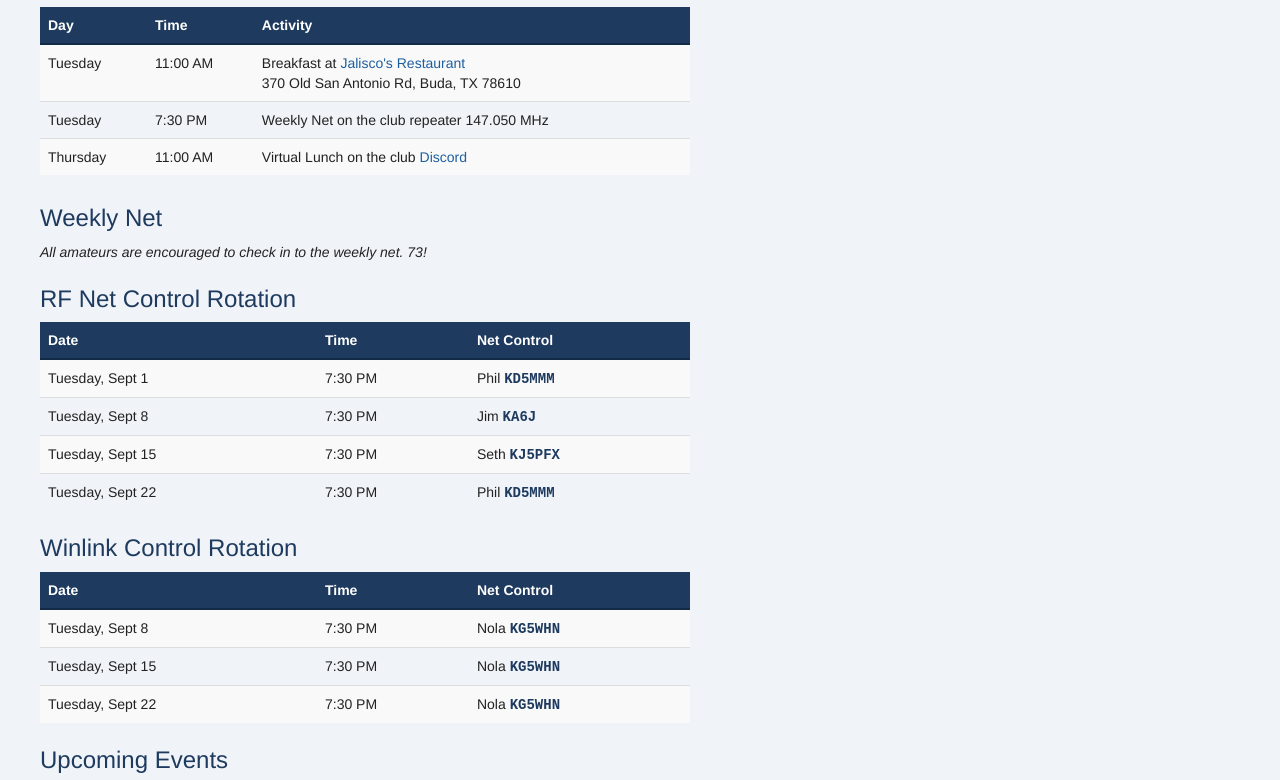
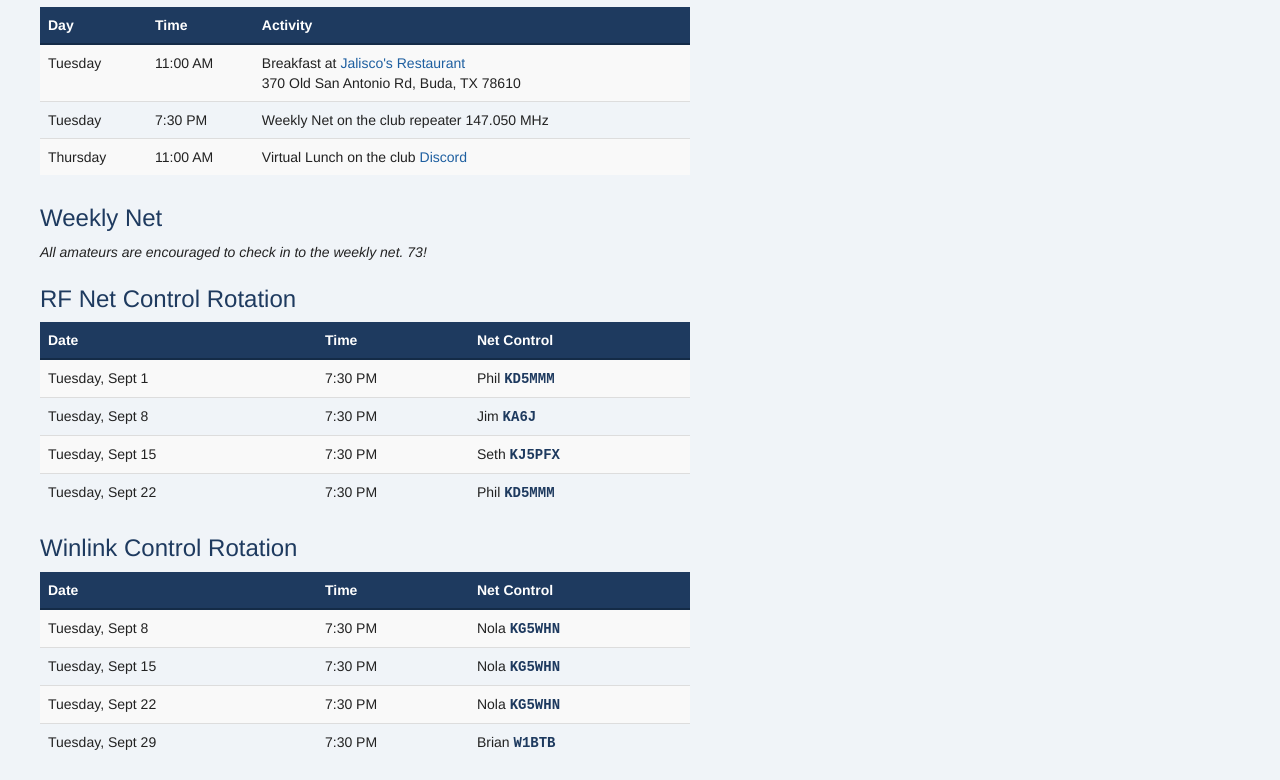
Before and after one commit to rubygeek/hchams_org, a website: page schedule.html in a window 1280 px wide. Shown: the part 156-936 px from the top of the page. Drawn offline with nearby package versions, Linux system fonts and the light colour scheme.

Commit message:
added winlink

```diff
--- a/schedule.html
+++ b/schedule.html
@@ -167,6 +167,10 @@
             <td>7:30 PM</td>
             <td>Nola <span class="callsign">KG5WHN</span></td>
           </tr>
+         <tr>
+            <td>Tuesday, Sept 29</td>
+            <td>7:30 PM</td>
+            <td>Brian <span class="callsign">W1BTB</span></td>
          </tbody>
       </table>
 
```
